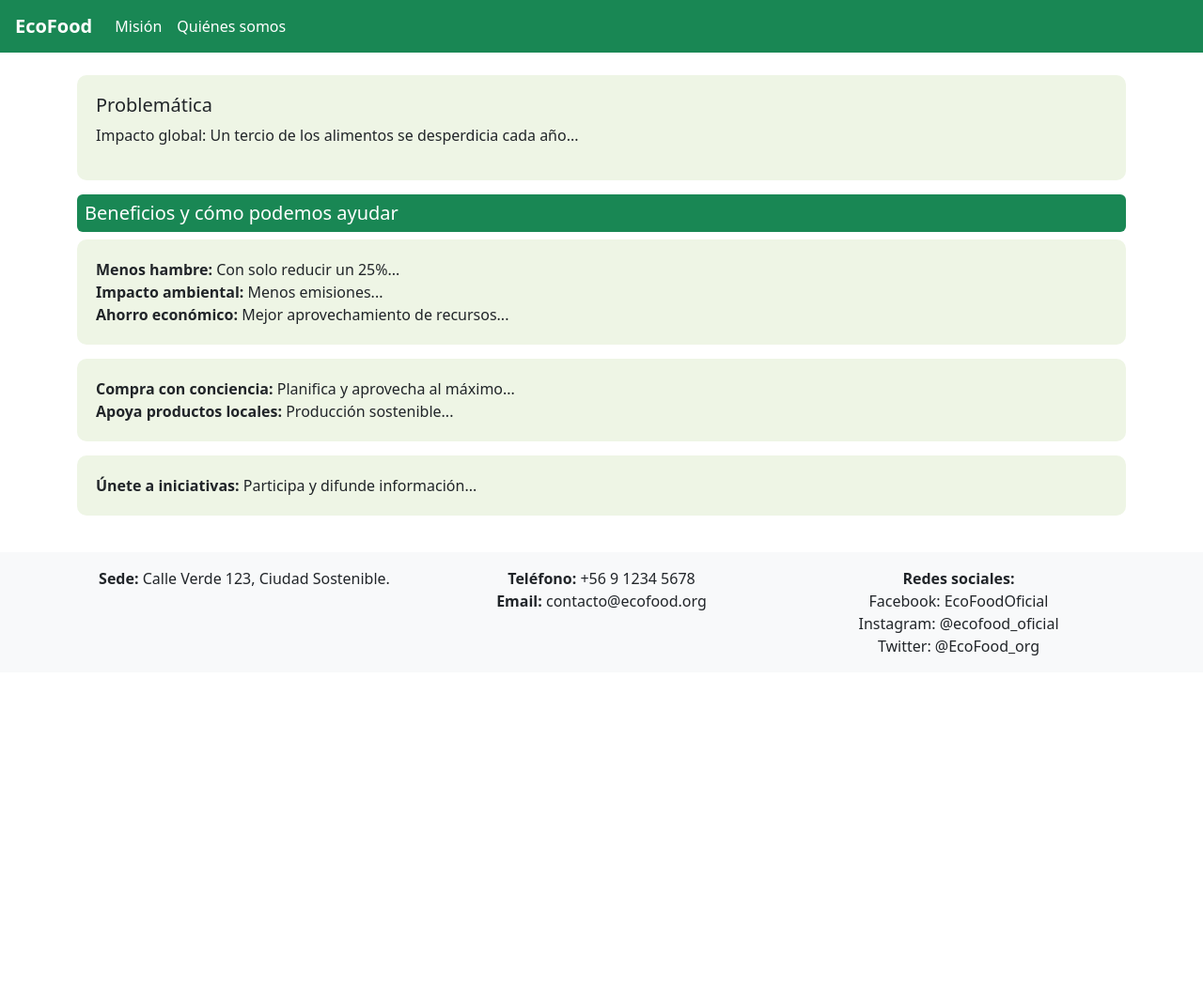
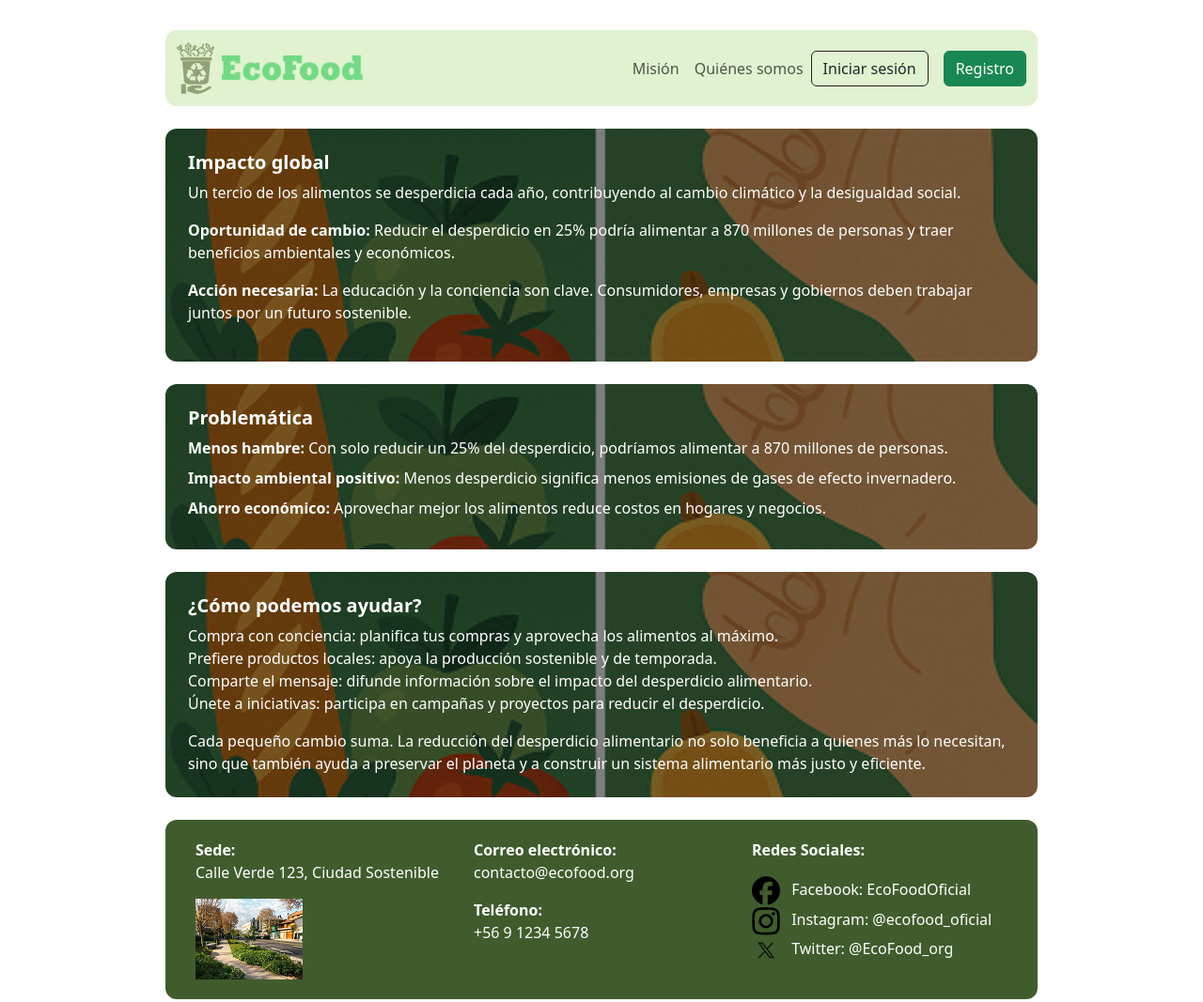
Before and after one commit to Juinses/EcoFood-Ev12-P3-C1-JB, a plain HTML site: page Problematica-Beneficios-Celular.html in a window 1280 px wide. Shown: the whole page at 94% size. Before the commit the page ends 800 px from the top, so only its background shows below. Drawn offline with nearby package versions, Linux system fonts and the light colour scheme.

Commit message:
Cambio final de la pagina de problematica en celular

```diff
--- a/Problematica-Beneficios-Celular.html
+++ b/Problematica-Beneficios-Celular.html
@@ -2,74 +2,158 @@
 <html lang="es">
 <head>
   <meta charset="UTF-8">
-  <meta name="viewport" content="width=device-width, initial-scale=1.0">
-  <title>EcoFood-movil-problematicas</title>
-  <!-- Bootstrap 5 -->
-  <link href="https://cdn.jsdelivr.net/npm/bootstrap@5.3.0/dist/css/bootstrap.min.css" rel="stylesheet">
+  <meta name="viewport" content="width=device-width, initial-scale=1">
+  <title>EcoFood</title>
+  <link href="https://cdn.jsdelivr.net/npm/bootstrap@5.3.3/dist/css/bootstrap.min.css" rel="stylesheet">
   <style>
-    .section-box {
-      background-color: #eef5e5;
-      border-radius: 10px;
+    h1, h2 {
+      color: #2e7d32;
+    }
+
+    .overlay {
+      background-color: rgba(255, 255, 255, 0.92);
+      padding: 1rem;
+      border-radius: 12px;
+      margin: 1rem auto;
+      max-width: 960px;
+    }
+
+    .texto-introduccion, .texto-problematica, .texto-ayuda {
+      position: relative;
+      background-image: url('img/Ilustracion-Alimentos.png');
+      background-size: cover;
+      background-position: center;
+      border-radius: 12px;
+      padding: 1.5rem;
+      margin-bottom: 1.5rem;
+      overflow: hidden;
+      color: white;
+    }
+
+    .texto-introduccion::before,
+    .texto-problematica::before,
+    .texto-ayuda::before {
+      content: '';
+      position: absolute;
+      top: 0; left: 0;
+      width: 100%; height: 100%;
+      background-color: rgba(0, 0, 0, 0.5); /* Overlay oscuro */
+      z-index: 1;
+      border-radius: 12px;
+    }
+
+    .texto-introduccion > *,
+    .texto-problematica > *,
+    .texto-ayuda > * {
+      position: relative;
+      z-index: 2;
+    }
+
+    .list-group-item {
+      background-color: transparent;
+      border: none;
+      padding-left: 0;
+    }
+
+    footer {
+      background-color: #405c2d;
+      color: white;
       padding: 20px;
-      margin-bottom: 15px;
+      border-radius: 12px;
+    }
+
+    footer img {
+      max-width: 100%;
+      height: auto;
     }
   </style>
 </head>
 <body>
-  <nav class="navbar navbar-expand-lg navbar-light bg-success px-3">
-    <a class="navbar-brand text-white fw-bold" href="#">EcoFood</a>
-    <div class="collapse navbar-collapse">
-      <ul class="navbar-nav me-auto">
-        <li class="nav-item"><a class="nav-link text-white" href="#">Misión</a></li>
-        <li class="nav-item"><a class="nav-link text-white" href="#">Quiénes somos</a></li>
+
+  <div class="overlay">
+
+    <!-- Navbar Responsive -->
+    <nav class="navbar navbar-expand-lg mb-4" style="background-color: #e0f2cf; border-radius: 12px;">
+      <div class="container-fluid">
+        <a class="navbar-brand d-flex align-items-center" href="#">
+          <img src="img/Logo Ecofood.png" alt="Logo" width="40" class="me-2">
+          <img src="img/Icono letras.png" alt="Texto Logo" width="150" class="me-2">
+        </a>
+        <button class="navbar-toggler" type="button" data-bs-toggle="collapse" data-bs-target="#navbarEcoFood" aria-controls="navbarEcoFood" aria-expanded="false" aria-label="Toggle navigation">
+          <span class="navbar-toggler-icon"></span>
+        </button>
+        <div class="collapse navbar-collapse justify-content-end" id="navbarEcoFood">
+          <ul class="navbar-nav mb-2 mb-lg-0">
+            <li class="nav-item"><a class="nav-link" href="#">Misión</a></li>
+            <li class="nav-item"><a class="nav-link" href="#">Quiénes somos</a></li>
           </ul>
+          <div class="d-grid gap-2 d-md-flex justify-content-md-end mt-2 mt-lg-0">
+            <button class="btn btn-outline-dark me-md-2" type="button">Iniciar sesión</button>
+            <button class="btn btn-success" type="button">Registro</button>
+          </div>
+        </div>
       </div>
     </nav>
 
-  <main class="container py-4">
-    <section class="section-box">
-      <h5>Problemática</h5>
-      <p>Impacto global: Un tercio de los alimentos se desperdicia cada año...</p>
+    <!-- Sección: Impacto Global -->
+    <section class="texto-introduccion">
+      <h2 class="h5 fw-bold">Impacto global</h2>
+      <p>Un tercio de los alimentos se desperdicia cada año, contribuyendo al cambio climático y la desigualdad social.</p>
+      <p><strong>Oportunidad de cambio:</strong> Reducir el desperdicio en 25% podría alimentar a 870 millones de personas y traer beneficios ambientales y económicos.</p>
+      <p><strong>Acción necesaria:</strong> La educación y la conciencia son clave. Consumidores, empresas y gobiernos deben trabajar juntos por un futuro sostenible.</p>
     </section>
 
-    <h5 class="bg-success text-white p-2 rounded">Beneficios y cómo podemos ayudar</h5>
-
-    <section class="section-box">
-      <strong>Menos hambre:</strong> Con solo reducir un 25%...
-      <br><strong>Impacto ambiental:</strong> Menos emisiones...
-      <br><strong>Ahorro económico:</strong> Mejor aprovechamiento de recursos...
+    <!-- Sección: Problemática -->
+    <section class="texto-problematica">
+      <h2 class="h5 fw-bold">Problemática</h2>
+      <ul class="list-group list-group-flush">
+        <p class="mb-2"><strong>Menos hambre:</strong> Con solo reducir un 25% del desperdicio, podríamos alimentar a 870 millones de personas.</p>
+        <p class="mb-2"><strong>Impacto ambiental positivo:</strong> Menos desperdicio significa menos emisiones de gases de efecto invernadero.</p>
+        <p class="mb-2"><strong>Ahorro económico:</strong> Aprovechar mejor los alimentos reduce costos en hogares y negocios.</p>
+      </ul>
     </section>
 
-    <section class="section-box">
-      <strong>Compra con conciencia:</strong> Planifica y aprovecha al máximo...
-      <br><strong>Apoya productos locales:</strong> Producción sostenible...
+    <!-- Sección: Cómo ayudar -->
+    <section class="texto-ayuda">
+      <h2 class="h5 fw-bold">¿Cómo podemos ayudar?</h2>
+      <ul class="list-group list-group-flush mb-3">
+        <p class="mb-0">Compra con conciencia: planifica tus compras y aprovecha los alimentos al máximo.</p>
+        <p class="mb-0"> Prefiere productos locales: apoya la producción sostenible y de temporada.</p>
+        <p class="mb-0"> Comparte el mensaje: difunde información sobre el impacto del desperdicio alimentario.</p>
+        <p class="mb-0"> Únete a iniciativas: participa en campañas y proyectos para reducir el desperdicio.</p>
+      </ul>
+      <p class="mb-0">Cada pequeño cambio suma. La reducción del desperdicio alimentario no solo beneficia a quienes más lo necesitan, sino que también ayuda a preservar el planeta y a construir un sistema alimentario más justo y eficiente.</p>
     </section>
 
-    <section class="section-box">
-      <strong>Únete a iniciativas:</strong> Participa y difunde información...
-    </section>
-  </main>
-
-  <footer class="bg-light text-dark text-center py-3">
+    <!-- Footer -->
+    <footer class="mt-4">
       <div class="container">
-      <div class="row">
-        <div class="col-md-4">
-          <strong>Sede:</strong> Calle Verde 123, Ciudad Sostenible.
+        <div class="row text-start gy-3">
+          <div class="col-12 col-md-4">
+            <p><strong>Sede:</strong><br>Calle Verde 123, Ciudad Sostenible</p>
+            <img src="img/Ecofood-Sede.png" alt="Logo EcoFood">
           </div>
-        <div class="col-md-4">
-          <strong>Teléfono:</strong> +56 9 1234 5678<br>
-          <strong>Email:</strong> contacto@ecofood.org
+          <div class="col-12 col-md-4">
+            <p><strong>Correo electrónico:</strong><br>contacto@ecofood.org</p>
+            <p><strong>Teléfono:</strong><br>+56 9 1234 5678</p>
           </div>
-        <div class="col-md-4">
-          <strong>Redes sociales:</strong><br>
+          <div class="col-12 col-md-4">
+            <p><strong>Redes Sociales:</strong></p>
+            <p>
+              <img src="img/Logo facebook.png" alt="Facebook" width="30" class="me-2">
               Facebook: EcoFoodOficial<br>
+              <img src="img/logo instagram.png" alt="Instagram" width="30" class="me-2">
               Instagram: @ecofood_oficial<br>
+              <img src="img/logo x.png" alt="Twitter" width="30" class="me-2">
               Twitter: @EcoFood_org
+            </p>
           </div>
         </div>
       </div>
     </footer>
 
-  <script src="https://cdn.jsdelivr.net/npm/bootstrap@5.3.0/dist/js/bootstrap.bundle.min.js"></script>
+  </div>
+
+  <script src="https://cdn.jsdelivr.net/npm/bootstrap@5.3.3/dist/js/bootstrap.bundle.min.js"></script>
 </body>
 </html>
```
Lines whose indentation alone changed are shown as unchanged.
